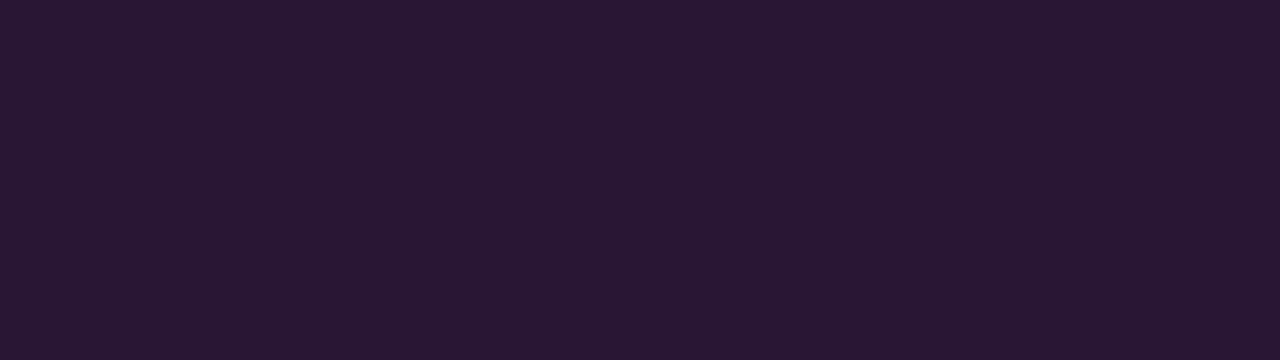
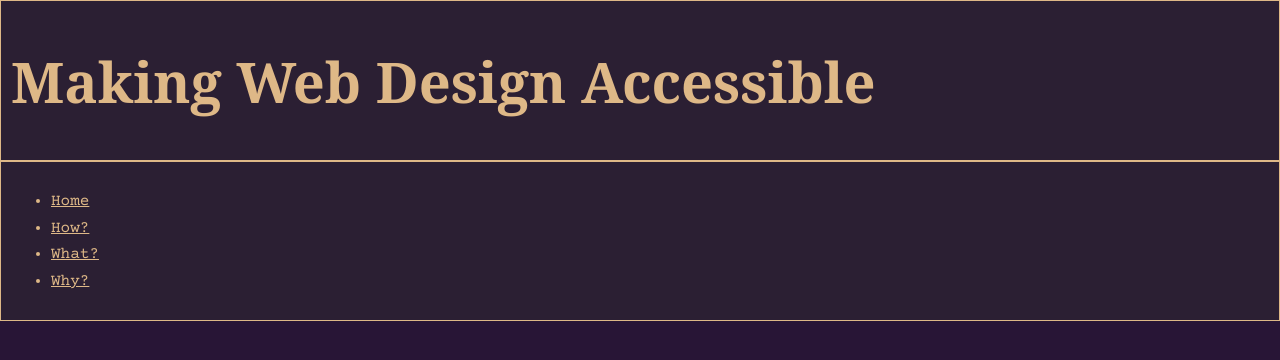
Before and after one commit to adho5467/universal-design, a plain HTML site: page final-project/index.html in a window 1280 px wide. Drawn offline with nearby package versions, Linux system fonts and the light colour scheme; a web font is replaced by a local one.

Commit message:
Update index.html

```diff
--- a/final-project/index.html
+++ b/final-project/index.html
@@ -2,7 +2,7 @@
 <head>
     <meta charset="UTF-8">
     <meta name="viewport" content="width=device-width, initial-scale=1.0">
-    <title>Document</title>
+    <title>Accessible Website Design</title>
     <link rel="preconnect" href="https://fonts.googleapis.com">
     <link rel="preconnect" href="https://fonts.gstatic.com" crossorigin>
     <link href="https://fonts.googleapis.com/css2?family=Redaction+35:ital,wght@0,400;0,700;1,400&display=swap" rel="stylesheet">
@@ -14,6 +14,19 @@
     <link rel="stylesheet" href="style-final.css">
 </head>
 <body>
+    <div class="container">
+        <header>
+            <h1>Making Web Design Accessible</h1>
+        </header>
+        <nav class="navbar" aria-label="Main navigation">
+            <ul>
+                <li><a href="index.html">Home</a></li>
+                <li><a href="how.html">How?</a></li>
+                <li><a href="what.html">What?</a></li>
+                <li><a href="why.html">Why?</a></li>
+            </ul>
+        </nav>
+    </div>
 
 </body>
 </html>
```
